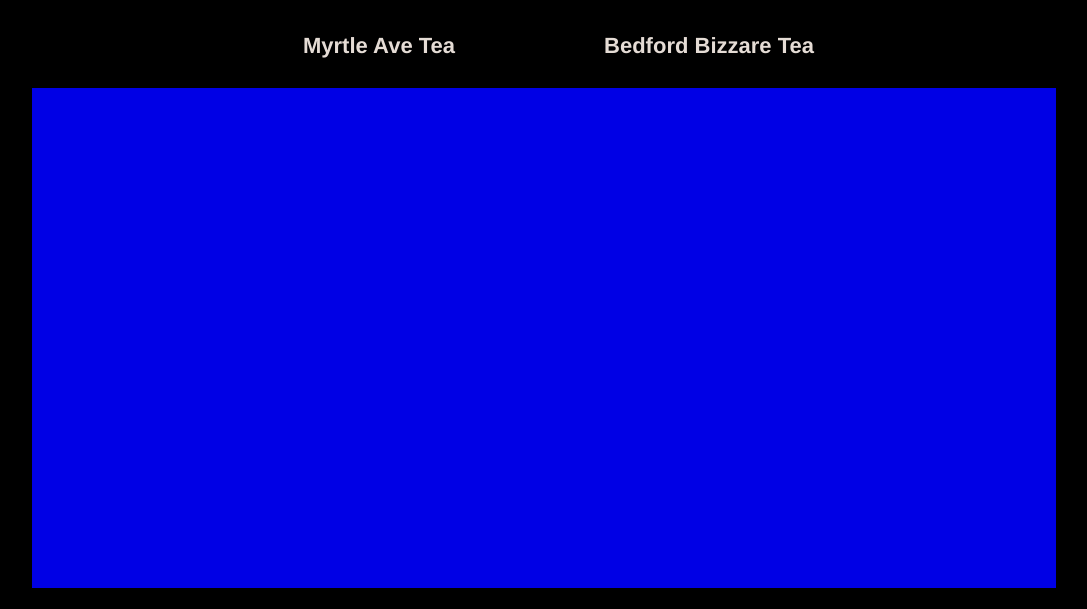
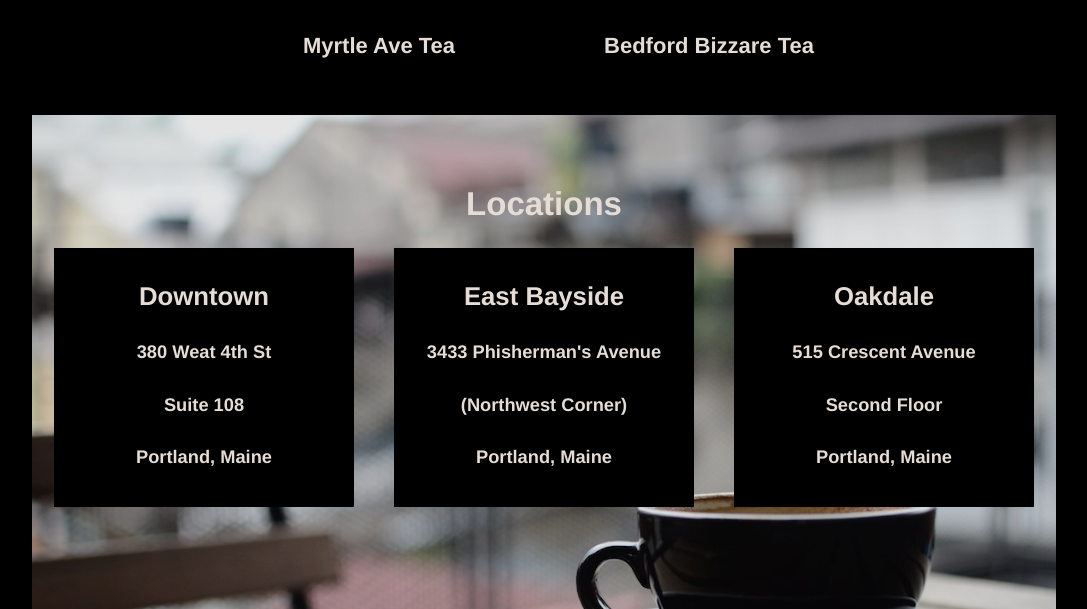
Before and after one commit to searles9/Flexbox_Tea_Shop_Website, a plain HTML site: page index.html in a window 1280 px wide. Shown: the part 1343-1952 px from the top of the page, without its empty margins (96-1183 px from the left). Drawn offline with Linux system fonts and the light colour scheme.

Commit message:
adding changes

```diff
--- a/index.html
+++ b/index.html
@@ -16,7 +16,7 @@
             <ul>
                 <li><a href="#mission">Mission</a></li>
                 <li><a href="#tea-of-the-month">Featured Tea</a></li>
-                <li><a href="#">Locations</a></li>
+                <li><a href="#store-locations">Locations</a></li>
             </ul>
         </nav>
     </header>
@@ -58,8 +58,28 @@
         </section>
 
         <!-- locations section -->
-        <section class="store-locations">
-            <!-- ... -->
+        <section id="store-locations" class="store-locations">
+            <h2>Locations</h2>
+            <div class="locations-gallery">
+                <div class="location-box">
+                    <h3>Downtown</h3>
+                    <h5>380 Weat 4th St</h5>
+                    <h5>Suite 108</h5>
+                    <h5>Portland, Maine</h5>
+                </div>
+                <div class="location-box">
+                    <h3>East Bayside</h3>
+                    <h5>3433 Phisherman's Avenue</h5>
+                    <h5>(Northwest Corner)</h5>
+                    <h5>Portland, Maine</h5>
+                </div>
+                <div class="location-box">
+                    <h3>Oakdale</h3>
+                    <h5>515 Crescent Avenue</h5>
+                    <h5>Second Floor</h5>
+                    <h5>Portland, Maine</h5>
+                </div>
+        </div>
         </section>
         <!-- contact section or div -->
         <section class="contact-info">
--- a/resources/css/style.css
+++ b/resources/css/style.css
@@ -48,7 +48,7 @@ nav li a {
     margin: 0 auto;
     display: flex;
     background-image: url("../images/img-mission-background.jpg");
-    width: 80%;
+    width: 90%;
     background-repeat: no-repeat;
     background-position: center;
     min-height: 700px;
@@ -89,8 +89,32 @@ nav li a {
 .store-locations {
     width: 80%;
     min-height: 500px;
+    min-height: 500px;
     margin: 0 auto;
-    background-color: blue;
+    background-image: url("../images/img-locations-background.jpg");
+    background-size: cover;
+    background-repeat: no-repeat;
+}
+
+.store-locations h2 {
+    padding-top: 70px;
+    width: 100%;
+    margin-bottom: 15px;
+}
+
+.locations-gallery {
+    display: flex;
+    align-items: center;
+    justify-content: center;
+    flex-wrap: wrap;
+}
+
+.location-box {
+    background-color: black;
+    opacity: 1;
+    width: 300px;
+    margin: 10px 20px;
+    padding: 8px 0;
 }
 
 /* contact info */
```
